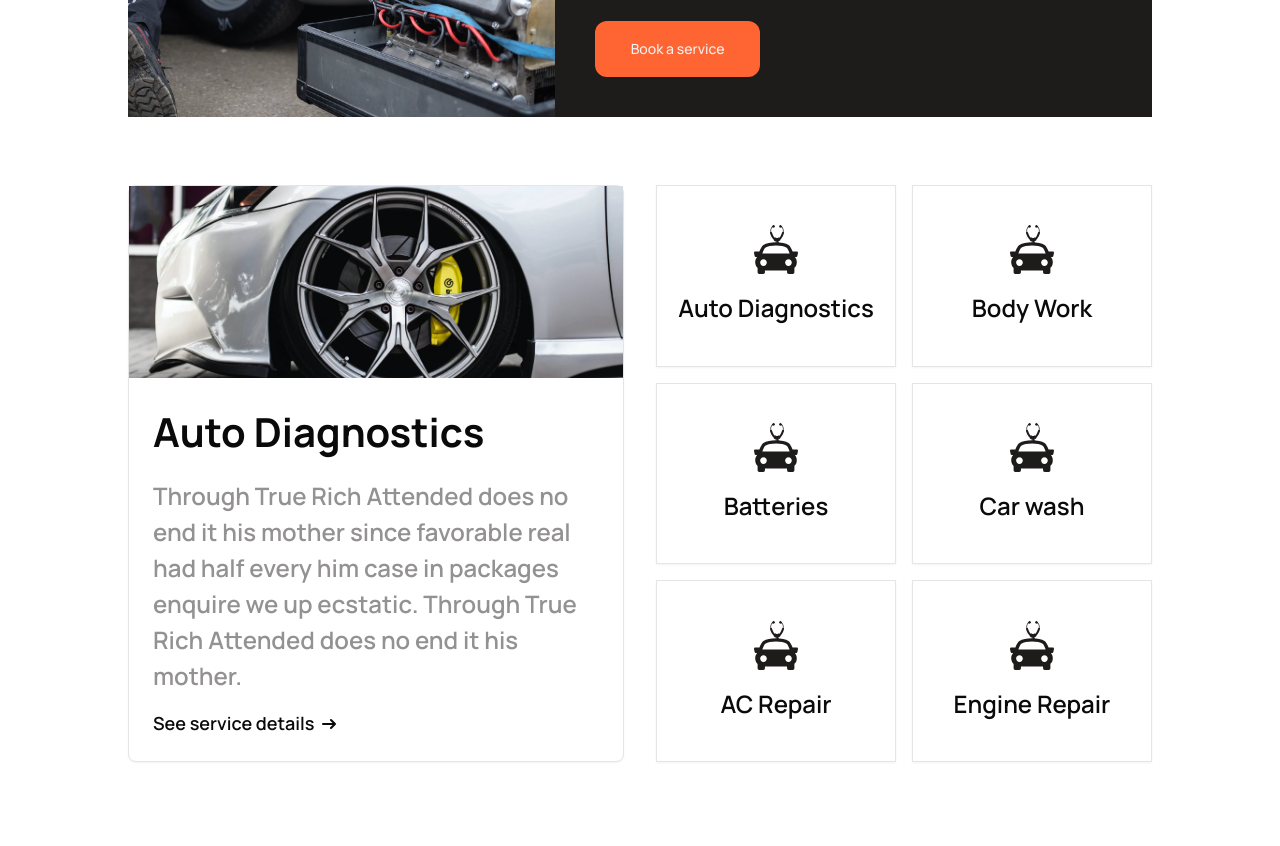
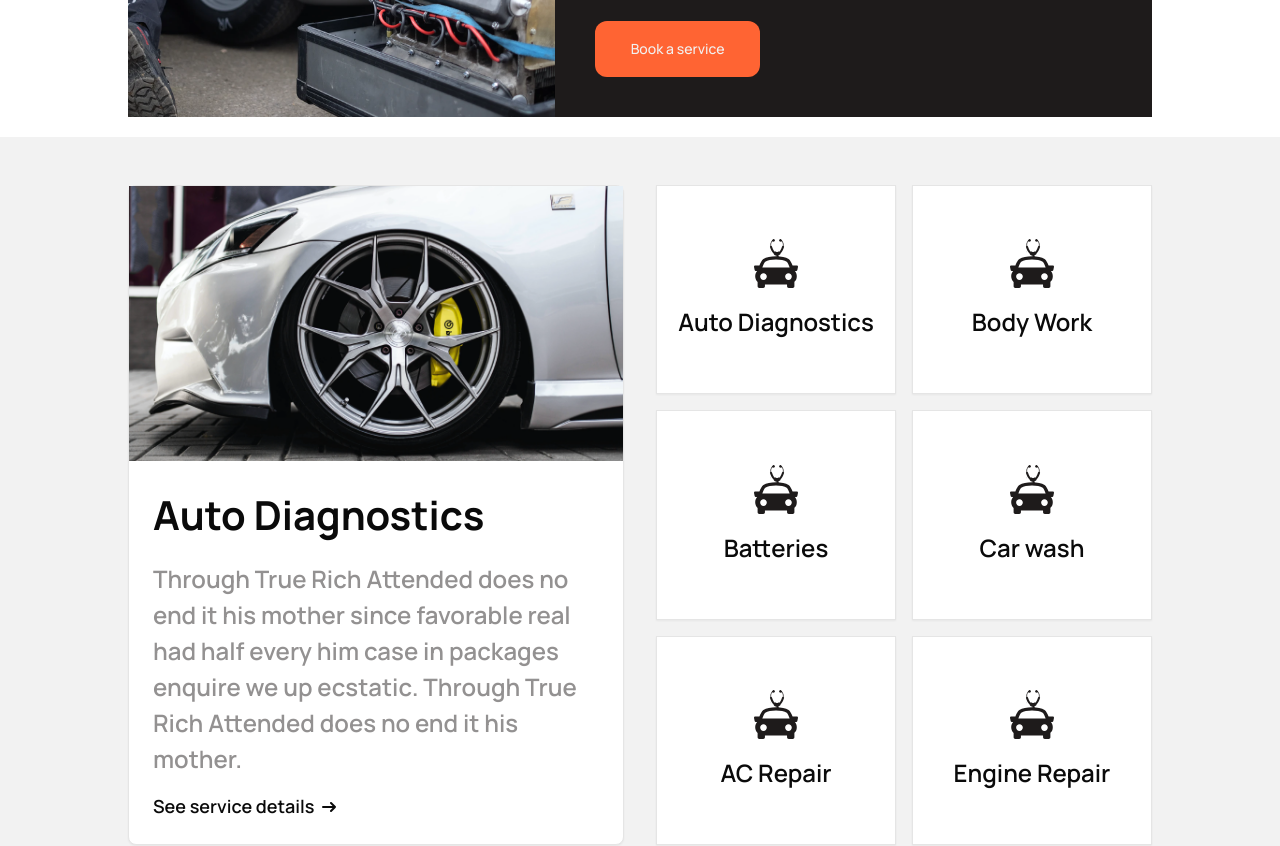
Before and after one commit to w3ngithub/revive-motors, a Next.js app: page /services in a window 1280 px wide. Shown: the part 340-1186 px from the top of the page. Built offline with nearby package versions, Linux system fonts and the light colour scheme.

Commit message:
fix: css fixed

```diff
--- a/src/components/modules/about-us/about-diagnostics.tsx
+++ b/src/components/modules/about-us/about-diagnostics.tsx
@@ -16,7 +16,7 @@ const serviceItems = [
 
 export default function AboutDiagnostics() {
   return (
-    <section className="bg-white py-12">
+    <section className="bg-customColor-lightGrey py-12">
       <div className="container ">
         <div className="flex flex-col lg:flex-row gap-8">
           <div className="lg:w-1/2">
@@ -27,7 +27,8 @@ export default function AboutDiagnostics() {
                   alt="Auto Diagnostics"
                   width={600}
                   height={300}
-                  className="w-full h-48 object-cover"
+                  // h-48
+                  className="w-full  object-cover"
                 />
                 <div className="p-6">
                   <h3 className="text-h3 font-bold mb-4">Auto Diagnostics</h3>
```
